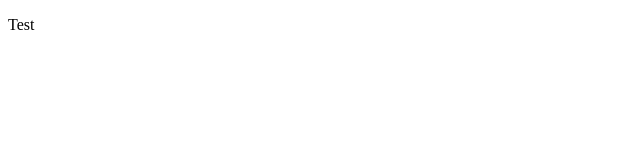
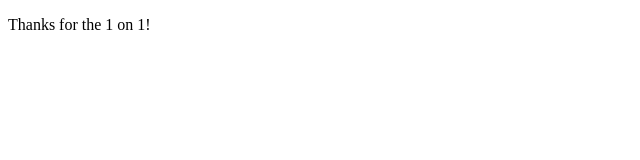
Before and after one commit to igobymike/rainfall_analysis, a plain HTML site: page index.html in a window 1280 px wide. Shown: the whole page, without its empty margins (0-640 px from the left). Drawn offline with Linux system fonts and the light colour scheme.

Commit message:
index fiels

```diff
--- a/index.html
+++ b/index.html
@@ -6,6 +6,6 @@
     <title>Document</title>
 </head>
 <body>
-    <p> Test </p>
+    <p> Thanks for the 1 on 1!  </p>
 </body>
 </html>
```
